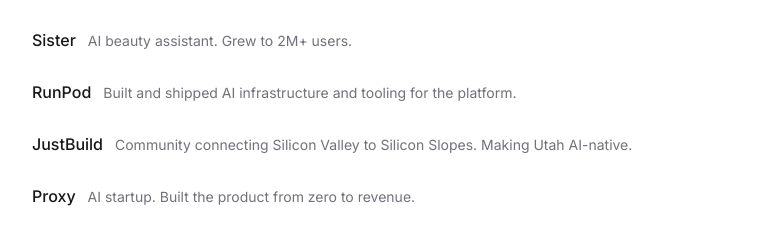
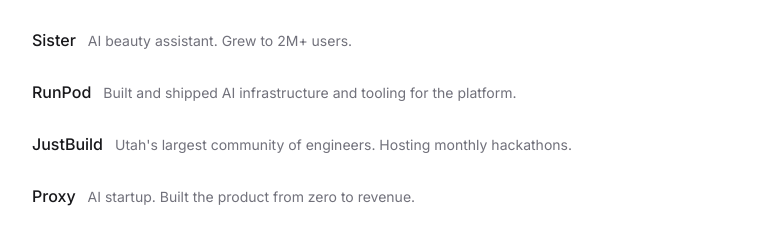
Before and after one commit to jacobcwright/personal-portfolio, a Next.js app: page / in a window 1280 px wide. Shown: the part 920-1145 px from the top of the page, without its empty margins (256-1022 px from the left). Built offline with nearby package versions, Linux system fonts and the light colour scheme.

Commit message:
Update JustBuild description to highlight community scale and hackathons
https://claude.ai/code/session_01QcW8nD9nebkxSWndhTYXJf

```diff
--- a/components/Work.tsx
+++ b/components/Work.tsx
@@ -27,7 +27,7 @@ const workItems: WorkItem[] = [
   },
   {
     name: "JustBuild",
-    description: "Community connecting Silicon Valley to Silicon Slopes. Making Utah AI-native.",
+    description: "Utah's largest community of engineers. Hosting monthly hackathons.",
     href: "https://justbuild.ing",
   },
   {
```
